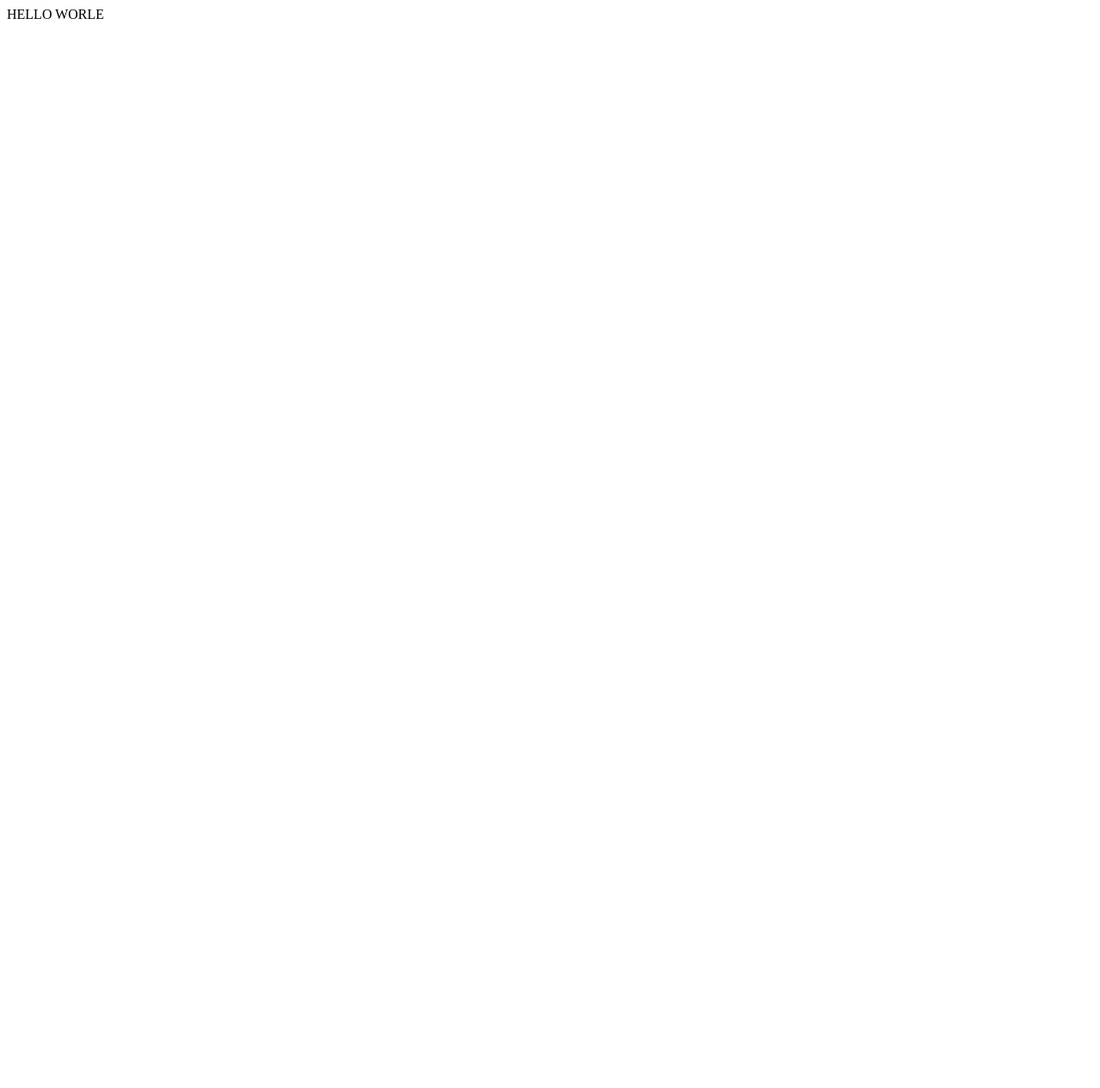
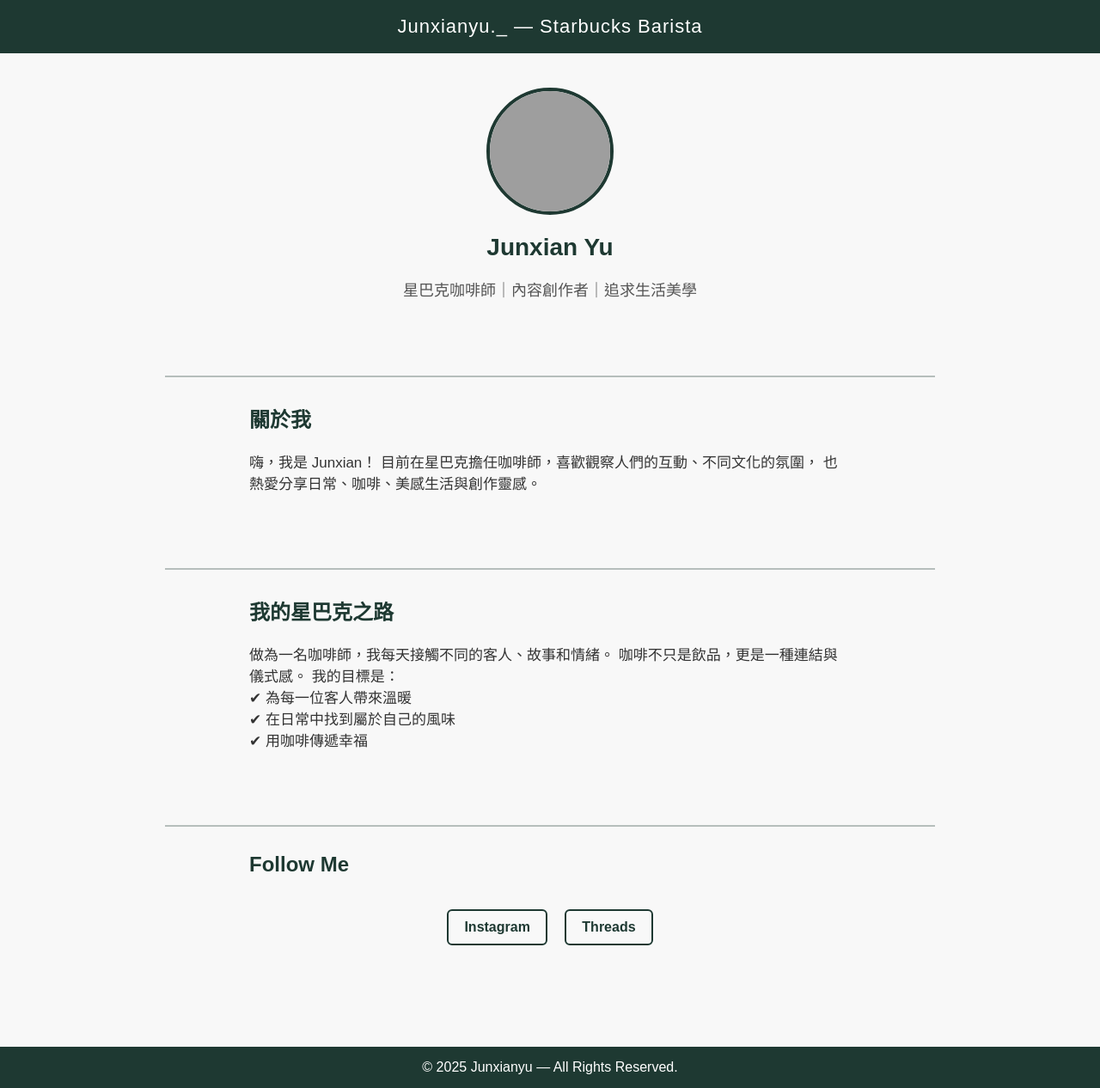
Before and after one commit to 411435001-commits/411435001-commits.github.io, a plain HTML site: page index.html in a window 1280 px wide. Shown: the whole page at 86% size. Before the commit the page ends 800 px from the top, so only its background shows below. Drawn offline with Linux system fonts and the light colour scheme; grey boxes are pictures that could not be loaded.

Commit message:
Fix typo in index.html and add HTML structure

```diff
--- a/index.html
+++ b/index.html
@@ -1 +1,162 @@
-HELLO WORLE
+<!DOCTYPE html>
+<html lang="zh-Hant">
+<head>
+    <meta charset="UTF-8" />
+    <meta name="viewport" content="width=device-width, initial-scale=1.0" />
+    <title>Junxianyu._ — Starbucks Barista</title>
+
+    <style>
+        body {
+            margin: 0;
+            font-family: "Arial", sans-serif;
+            background-color: #f8f8f8;
+        }
+
+        /* 頂部導覽列 */
+        header {
+            background-color: #1e3932; /* 星巴克綠 */
+            padding: 18px;
+            color: white;
+            text-align: center;
+            font-size: 22px;
+            letter-spacing: 1px;
+        }
+
+        /* 大頭貼區 */
+        .hero {
+            text-align: center;
+            padding: 40px 20px;
+        }
+
+        .hero img {
+            width: 140px;
+            height: 140px;
+            border-radius: 50%;
+            object-fit: cover;
+            border: 4px solid #1e3932;
+        }
+
+        .hero h1 {
+            margin-top: 18px;
+            color: #1e3932;
+            font-size: 28px;
+        }
+
+        .hero p {
+            color: #555;
+            font-size: 18px;
+        }
+
+        /* 分隔線 */
+        .divider {
+            width: 70%;
+            height: 2px;
+            background-color: #1e3932;
+            margin: 30px auto;
+            opacity: 0.3;
+        }
+
+        /* 內容區 */
+        .section {
+            width: 85%;
+            max-width: 700px;
+            margin: auto;
+            padding-bottom: 40px;
+        }
+
+        h2 {
+            color: #1e3932;
+            font-size: 24px;
+        }
+
+        p {
+            font-size: 17px;
+            color: #333;
+        }
+
+        /* 社群按鈕 */
+        .social-links {
+            text-align: center;
+            margin: 30px 0;
+        }
+
+        .social-links a {
+            display: inline-block;
+            padding: 10px 18px;
+            margin: 8px;
+            border: 2px solid #1e3932;
+            color: #1e3932;
+            text-decoration: none;
+            border-radius: 6px;
+            font-weight: bold;
+            transition: 0.3s;
+        }
+
+        .social-links a:hover {
+            background-color: #1e3932;
+            color: white;
+        }
+
+        /* 頁尾 */
+        footer {
+            background-color: #1e3932;
+            padding: 15px;
+            text-align: center;
+            color: white;
+            margin-top: 40px;
+        }
+    </style>
+</head>
+
+<body>
+    <header>
+        Junxianyu._ — Starbucks Barista
+    </header>
+
+    <div class="hero">
+        <!-- 若你有大頭貼，可放進來 -->
+        <img src="https://images.unsplash.com/photo-1500648767791-00dcc994a43e" alt="profile photo">
+        <h1>Junxian Yu</h1>
+        <p>星巴克咖啡師｜內容創作者｜追求生活美學</p>
+    </div>
+
+    <div class="divider"></div>
+
+    <div class="section">
+        <h2>關於我</h2>
+        <p>
+            嗨，我是 Junxian！
+            目前在星巴克擔任咖啡師，喜歡觀察人們的互動、不同文化的氛圍，
+            也熱愛分享日常、咖啡、美感生活與創作靈感。
+        </p>
+    </div>
+
+    <div class="divider"></div>
+
+    <div class="section">
+        <h2>我的星巴克之路</h2>
+        <p>
+            做為一名咖啡師，我每天接觸不同的客人、故事和情緒。
+            咖啡不只是飲品，更是一種連結與儀式感。
+            我的目標是：
+            <br>✔ 為每一位客人帶來溫暖
+            <br>✔ 在日常中找到屬於自己的風味
+            <br>✔ 用咖啡傳遞幸福
+        </p>
+    </div>
+
+    <div class="divider"></div>
+
+    <div class="section">
+        <h2>Follow Me</h2>
+        <div class="social-links">
+            <a href="https://www.instagram.com/junxianyu._" target="_blank">Instagram</a>
+            <a href="https://www.threads.net/@junxianyu._" target="_blank">Threads</a>
+        </div>
+    </div>
+
+    <footer>
+        © 2025 Junxianyu — All Rights Reserved.
+    </footer>
+</body>
+</html>
```
